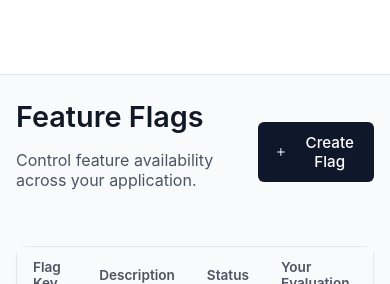
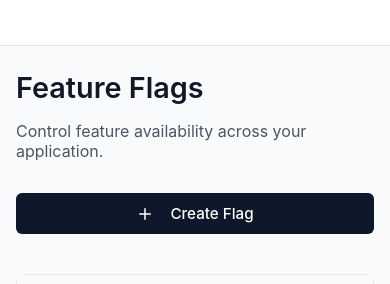
Before and after one commit to ignatius22/experimentlab, a Next.js app in the folder apps/web/: page /app/flags in a window 390 px wide. Shown: the part 154-438 px from the top of the page. Built offline with nearby package versions, Linux system fonts and the light colour scheme; no server answers.

Commit message:
style: fix mobile header responsiveness and layout overflow

```diff
--- a/apps/web/app/app/(app)/analytics/page.tsx
+++ b/apps/web/app/app/(app)/analytics/page.tsx
@@ -45,7 +45,7 @@ export default function AnalyticsPage() {
 
   return (
     <section className="stack">
-      <header style={{ display: "flex", justifyContent: "space-between", alignItems: "flex-end" }}>
+      <header className="page-header">
         <div>
           <h1 style={{ fontSize: "1.8rem" }}>Event Stream</h1>
           <p style={{ color: "var(--color-text-muted)" }}>Real-time feed of all experiments and flag evaluations.</p>
--- a/apps/web/app/app/(app)/experiments/page.tsx
+++ b/apps/web/app/app/(app)/experiments/page.tsx
@@ -63,7 +63,7 @@ export default function ExperimentsPage() {
 
   return (
     <section className="stack">
-      <header style={{ display: "flex", justifyContent: "space-between", alignItems: "center", marginBottom: "var(--space-6)" }}>
+      <header className="page-header">
         <div>
           <h1 style={{ fontSize: "1.8rem" }}>Experiments</h1>
           <p style={{ color: "var(--color-text-muted)" }}>Manage and monitor your product A/B tests.</p>
--- a/apps/web/app/app/(app)/flags/page.tsx
+++ b/apps/web/app/app/(app)/flags/page.tsx
@@ -62,7 +62,7 @@ export default function FlagsPage() {
 
   return (
     <section className="stack">
-      <header style={{ display: "flex", justifyContent: "space-between", alignItems: "center", marginBottom: "var(--space-6)" }}>
+      <header className="page-header">
         <div>
           <h1 style={{ fontSize: "1.8rem" }}>Feature Flags</h1>
           <p style={{ color: "var(--color-text-muted)" }}>Control feature availability across your application.</p>
--- a/apps/web/app/app/(app)/performance/page.tsx
+++ b/apps/web/app/app/(app)/performance/page.tsx
@@ -33,7 +33,7 @@ export default function PerformancePage() {
 
   return (
     <section className="stack">
-      <header style={{ display: "flex", justifyContent: "space-between", alignItems: "flex-end" }}>
+      <header className="page-header">
         <div>
           <h1 style={{ fontSize: "1.8rem" }}>Performance</h1>
           <p style={{ color: "var(--color-text-muted)" }}>Live Core Web Vitals monitoring from your users.</p>
--- a/apps/web/app/globals.css
+++ b/apps/web/app/globals.css
@@ -89,3 +89,20 @@ button {
 .badge-warning { background: var(--color-warning-soft); color: var(--color-warning); }
 .badge-danger { background: var(--color-danger-soft); color: var(--color-danger); }
 .badge-neutral { background: var(--color-surface-hover); color: var(--color-text-muted); }
+
+.page-header {
+  display: flex;
+  justify-content: space-between;
+  align-items: flex-start;
+  gap: var(--space-4);
+  margin-bottom: var(--space-6);
+}
+
+@media (max-width: 600px) {
+  .page-header {
+    flex-direction: column;
+  }
+  .page-header button {
+    width: 100%;
+  }
+}
```
Also changed, not shown: apps/web/app/app/(app)/experiments/[id]/page.tsx (+6 -6 lines), apps/web/app/app/(app)/proof/page.tsx (+5 -3 lines).
